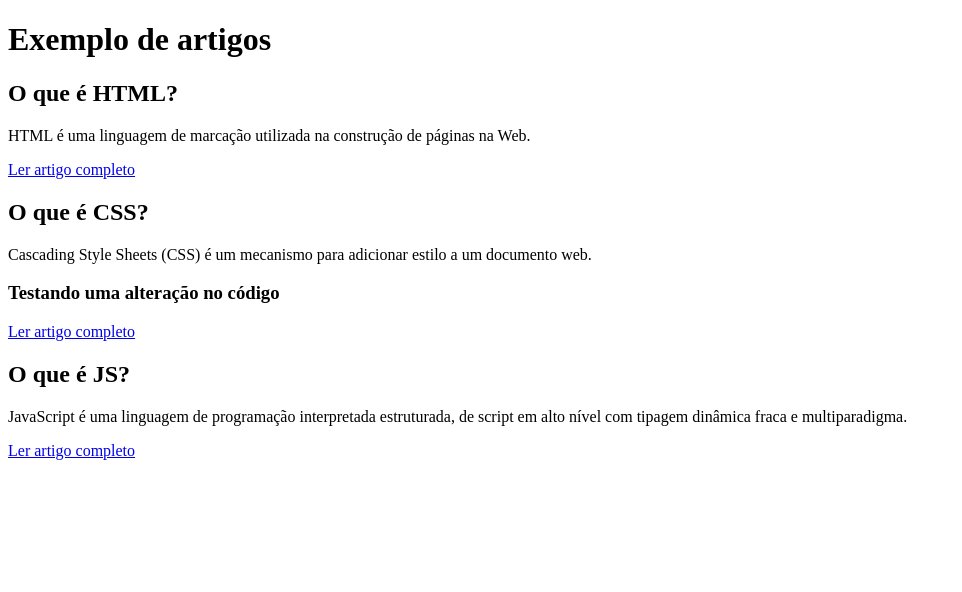
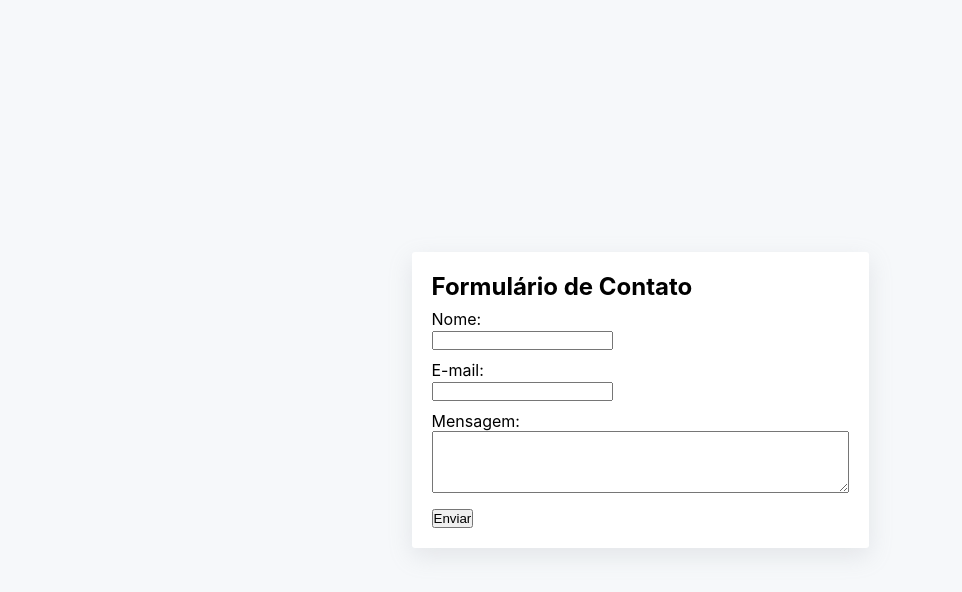
Before and after one commit to guifagunds/AwariFrontEnd, a plain HTML site: page index.html in a window 1280 px wide. Shown: the whole page, without its empty margins (0-962 px from the left). Drawn offline with Linux system fonts and the light colour scheme.

Commit message:
Add files via upload

```diff
--- a/index.html
+++ b/index.html
@@ -1,36 +1,31 @@
 <!DOCTYPE html>
 <html lang="pt-BR">
-  <head>
-    <title>Artigos</title>
-  </head>
-  <body>
-    <h1><b> Exemplo de artigos</b></h1>
-    <section>
-      <h2>O que é HTML?</h2>
-      <p>
-        HTML é uma linguagem de marcação utilizada na construção de páginas na
-        Web.
-      </p>
-      <a href="./o-que-e-html.html">Ler artigo completo</a>
-    </section>
-    <section>
-      <h2>O que é CSS?</h2>
-      <p>
-        Cascading Style Sheets (CSS) é um mecanismo para adicionar estilo a um
-        documento web.
-      </p>
-      <div>
-        <h3>Testando uma alteração no código</h3>
+
+<head>
+  <title>Formulário de contato</title>
+  <link rel="stylesheet" href="styles.css">
+</head>
+
+<body>
+  <section class="form-wrapper">
+    <h2 class="form-title">Formulário de Contato</h2>
+    <form id="contact-form">
+      <div class="form-input-group">
+        <label for="name">Nome:</label><br>
+        <input type="text" id="name" name="name" required><br>
       </div>
-      <a href="./o-que-e-css.html">Ler artigo completo</a>
-    </section>
-    <section>
-      <h2>O que é JS?</h2>
-      <p>
-        JavaScript é uma linguagem de programação interpretada estruturada, de
-        script em alto nível com tipagem dinâmica fraca e multiparadigma.
-      </p>
-      <a href="./o-que-e-js.html">Ler artigo completo</a>
-    </section>
-  </body>
+      <div class="form-input-group">
+        <label for="email">E-mail:</label><br>
+        <input type="email" id="email" name="email" required><br>
+      </div>
+      <div class="form-input-group">
+        <label for="message">Mensagem:</label><br>
+        <textarea id="message" name="message" rows="4" cols="50" required></textarea><br>
+      </div>
+      <input type="submit" value="Enviar">
+    </form>
+  </section>
+  <script type="text/javascript" src="scripts.js"></script>
+</body>
+
 </html>
--- /dev/null
+++ b/scripts.js
@@ -0,0 +1,12 @@
+const form = document.getElementById('contact-form');
+
+form.addEventListener('submit', (event) => {
+    event.preventDefault();
+
+    const name = form.elements['name'].value;
+    const email = form.elements['email'].value;
+    const message = form.elements['message'].value;
+
+    const result = `Nome: ${name}\nE-mail: ${email}\nMessage: ${message}`;
+    alert(result);
+});
--- /dev/null
+++ b/styles.css
@@ -0,0 +1,35 @@
+* {
+  margin: 0px;
+  padding: 0px;
+}
+
+html {
+  height: 100%;
+}
+
+body {
+  align-items: center;
+  background-color: #F6F8FA;
+  display: flex;
+  height: 100%;
+  justify-content: center;
+
+  /* System Fonts as used by GitHub */
+  font-family: -apple-system, BlinkMacSystemFont, 'Segoe UI', Roboto, Helvetica, Arial, sans-serif,
+  'Apple Color Emoji', 'Segoe UI Emoji', 'Segoe UI Symbol';
+}
+
+.form-wrapper {
+  background-color: white;
+  padding: 20px;
+  border-radius: 3px;
+  box-shadow: rgba(149, 157, 165, 0.2) 0px 8px 24px;
+}
+
+.form-title {
+  margin-bottom: 8px;
+}
+
+.form-input-group {
+  margin-bottom: 10px;
+}
```
